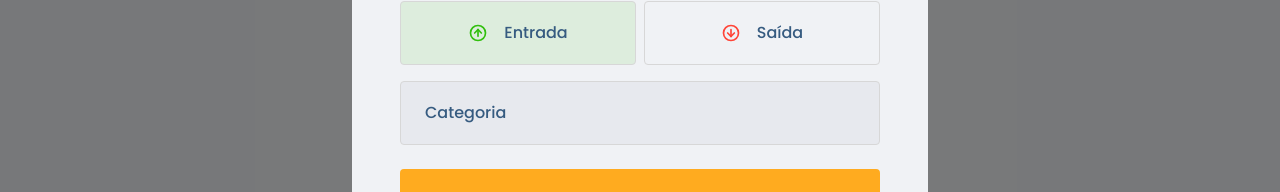
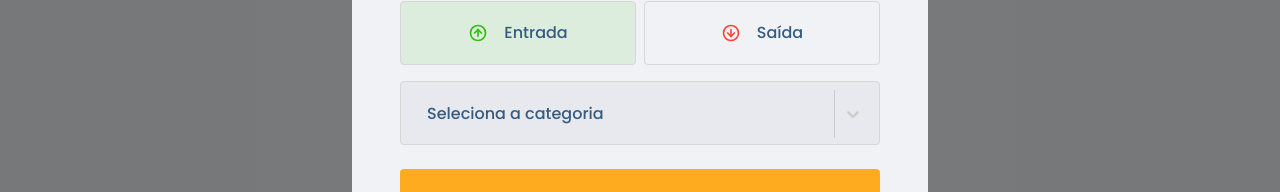
Before and after one commit to areasflavio/Financas-Web, a React (Create React App) app: page / in a window 1280 px wide. Both pictures are taken after a click on the button "Nova transação". Shown: the part 397-589 px from the top of the page. Built offline with nearby package versions, Linux system fonts and the light colour scheme; no server answers.

Commit message:
feat: add category select to new transaction form

```diff
--- a/package.json
+++ b/package.json
@@ -19,6 +19,7 @@
 		"react-modal": "^3.14.4",
 		"react-router-dom": "^5.2.0",
 		"react-scripts": "4.0.3",
+		"react-select": "^5.2.2",
 		"styled-components": "^5.3.0",
 		"typescript": "^4.1.2",
 		"web-vitals": "^1.0.1"
--- a/src/components/NewTransactionModal/index.tsx
+++ b/src/components/NewTransactionModal/index.tsx
@@ -1,4 +1,4 @@
-import React, { useState } from 'react';
+import React, { useEffect, useState } from 'react';
 import { useHistory, useLocation } from 'react-router-dom';
 import Modal from 'react-modal';
 
@@ -7,7 +7,12 @@ import api from '../../services/api';
 import incomeImg from '../../assets/income.svg';
 import outcomeImg from '../../assets/outcome.svg';
 
-import { Container, RadioBox, TransactionTypeContainer } from './styles';
+import {
+	Container,
+	RadioBox,
+	TransactionTypeContainer,
+	InputSelect,
+} from './styles';
 
 interface NewTransactionModalProps {
 	isOpen: boolean;
@@ -16,6 +21,15 @@ interface NewTransactionModalProps {
 
 Modal.setAppElement('#root');
 
+type Category = {
+	label: string;
+	value: string;
+};
+
+type APICategory = {
+	title: string;
+};
+
 const NewTransactionModal: React.FC<NewTransactionModalProps> = ({
 	isOpen,
 	onRequestClose,
@@ -23,22 +37,38 @@ const NewTransactionModal: React.FC<NewTransactionModalProps> = ({
 	const [title, setTitle] = useState('');
 	const [value, setValue] = useState(0);
 	const [type, setType] = useState('income');
-	const [category, setCategory] = useState('');
+	const [category, setCategory] = useState<Category | undefined>(undefined);
+	const [categoriesOptions, setCategoriesOptions] = useState<Category[]>([]);
 
 	const history = useHistory();
 	const location = useLocation();
+
+	useEffect(() => {
+		async function getCategories() {
+			const response = await api.get<APICategory[]>('/categories');
+
+			const categoriesFormatted = response.data.map((c) => ({
+				label: c.title,
+				value: c.title.toLowerCase(),
+			}));
+
+			setCategoriesOptions(categoriesFormatted);
+		}
+
+		getCategories();
+	}, []);
 
 	async function handleCreateNewTransaction(event: React.FormEvent) {
 		event.preventDefault();
 
 		try {
-			if (title === '' || category === '' || value === 0) {
+			if (title === '' || category?.value === '' || value === 0) {
 				throw new Error('Something went wrong.');
 			}
 
 			await api.post('/transactions', {
 				value,
-				category,
+				category: category?.label,
 				title,
 				type,
 			});
@@ -46,7 +76,7 @@ const NewTransactionModal: React.FC<NewTransactionModalProps> = ({
 			setTitle('');
 			setValue(0);
 			setType('income');
-			setCategory('');
+			setCategory(undefined);
 
 			onRequestClose();
 
@@ -60,10 +90,19 @@ const NewTransactionModal: React.FC<NewTransactionModalProps> = ({
 		}
 	}
 
+	function handleRequestClose() {
+		setTitle('');
+		setValue(0);
+		setType('income');
+		setCategory(undefined);
+
+		onRequestClose();
+	}
+
 	return (
 		<Modal
 			isOpen={isOpen}
-			onRequestClose={onRequestClose}
+			onRequestClose={handleRequestClose}
 			overlayClassName="react-modal-overlay"
 			className="react-modal-content"
 		>
@@ -103,11 +142,27 @@ const NewTransactionModal: React.FC<NewTransactionModalProps> = ({
 					</RadioBox>
 				</TransactionTypeContainer>
 
-				<input
-					type="text"
-					placeholder="Categoria"
+				<InputSelect
+					classNamePrefix="Select"
+					isClearable
+					onCreateOption={(inputValue) => {
+						setCategoriesOptions((prevOptions) => [
+							...prevOptions,
+							{
+								label: inputValue,
+								value: inputValue.toLowerCase(),
+							},
+						]);
+						setCategory({ label: inputValue, value: inputValue.toLowerCase() });
+					}}
+					placeholder="Seleciona a categoria"
 					value={category}
-					onChange={(event) => setCategory(event.target.value)}
+					onChange={(newValue) => setCategory(newValue as Category)}
+					createOptionPosition="first"
+					formatCreateLabel={(inputValue) => (
+						<p>Criar categoria &quot;{inputValue}&quot;</p>
+					)}
+					options={categoriesOptions}
 				/>
 
 				<button type="submit">Cadastrar</button>
--- a/src/components/NewTransactionModal/styles.ts
+++ b/src/components/NewTransactionModal/styles.ts
@@ -1,4 +1,5 @@
 import styled from 'styled-components';
+import CreatableSelect from 'react-select/creatable';
 import { darken, transparentize } from 'polished';
 
 export const Container = styled.form`
@@ -107,3 +108,57 @@ export const RadioBox = styled.button.attrs({
 		color: #365b80;
 	}
 `;
+
+export const InputSelect = styled(CreatableSelect)`
+	& .Select__control {
+		width: 100%;
+		height: 4rem;
+
+		padding: 0 0.5rem 0 1.5rem;
+		border-radius: 0.25rem;
+		border: 1px solid #d7d7d7;
+
+		background: #e7e9ee;
+
+		font-weight: 400;
+		font-size: 1rem;
+
+		& + input {
+			margin-top: 1rem;
+		}
+	}
+
+	.Select__value-container {
+		padding: 0;
+
+		.Select__single-value {
+			color: #365b80;
+		}
+
+		.Select__placeholder {
+			color: #365b80;
+		}
+
+		.Select__input-container {
+			padding: 0;
+			margin: 0;
+			color: #365b80;
+		}
+	}
+
+	.Select__menu {
+		background: #f0f2f5;
+
+		.Select__menu-list {
+			color: #365b80;
+
+			.Select__option--is-focused {
+				background: #e7e9ee;
+			}
+
+			.Select__option--is-selected {
+				background: #1e90ff;
+			}
+		}
+	}
+`;
```
Also changed, not shown: 1 other file (tests, documents, lock files or other folders).
